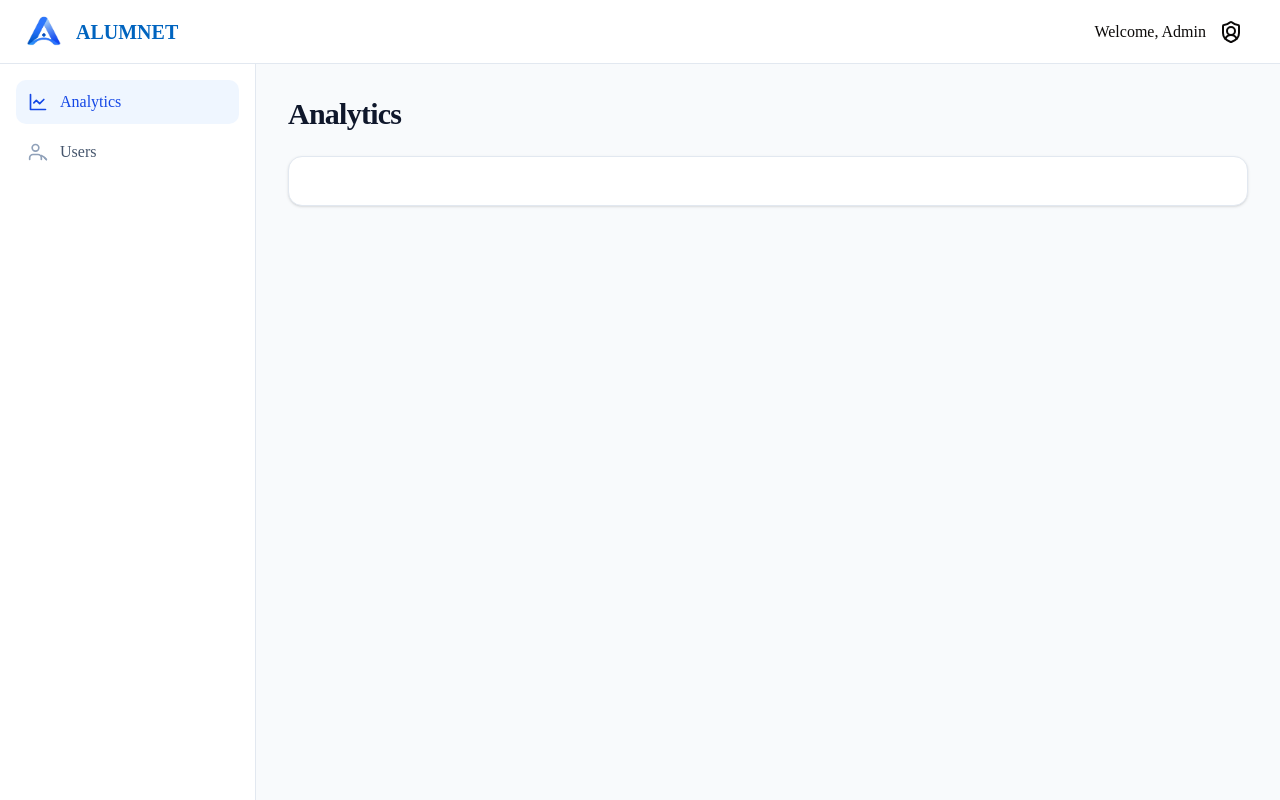
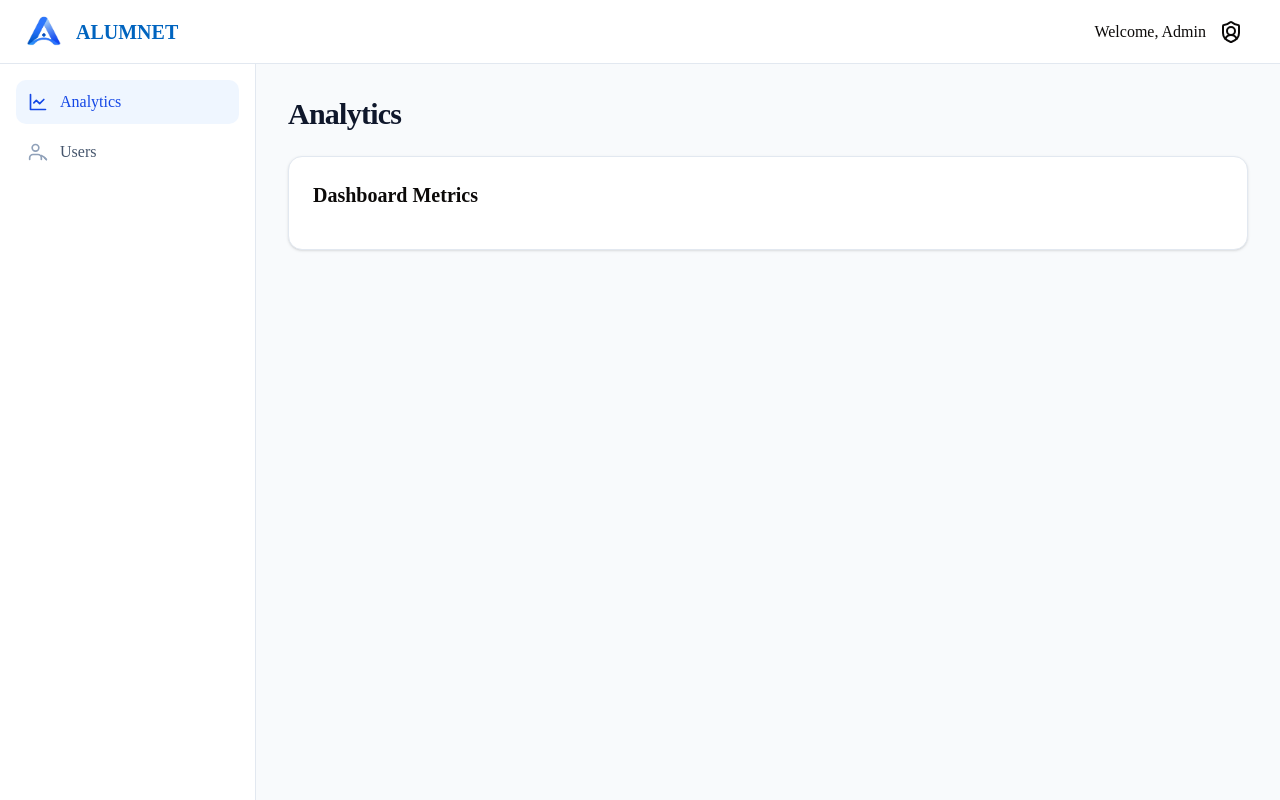
Before and after one commit to j-shifat-18/ALUMNET, a Next.js app in the folder code/frontend/: page /dashboard in a window 1280 px wide. Built offline with nearby package versions, Linux system fonts and the light colour scheme; no server answers.

Commit message:
frontend: added component placeholders

```diff
--- a/code/frontend/src/ui/AdminDashboard/AdminDashboard.jsx
+++ b/code/frontend/src/ui/AdminDashboard/AdminDashboard.jsx
@@ -19,6 +19,18 @@ const UsersIcon = ({
     <path d="m22 21-2-2" />
     <path d="M16 16.28A13.84 13.84 0 0 1 22 21" />
   </svg>;
+
+const AnalyticsContent = () => (
+  <div>
+    <h3 className="text-xl font-semibold mb-4">Dashboard Metrics</h3>
+  </div>
+);
+
+const UsersContent = () => (
+  <div>
+    <h3 className="text-xl font-semibold mb-4">User Management</h3>
+  </div>
+);
 
 export default function VerticalTabs({ tabs, className }) {
   const [activeTab, setActiveTab] = useState(tabs[0].id);
@@ -77,9 +89,7 @@ export default function VerticalTabs({ tabs, className }) {
                     {tab.title}
                   </h2>
                   <div className="rounded-xl border border-slate-200 bg-white p-6 shadow-sm dark:border-slate-800 dark:bg-black">
-                    <p className="text-lg leading-relaxed text-slate-600 dark:text-slate-300">
-                      {tab.content}
-                    </p>
+                    {tab.component ? <tab.component /> : <p className="text-lg leading-relaxed text-slate-600 dark:text-slate-300">{tab.content}</p>}
                   </div>
                 </motion.div>
               );
@@ -92,14 +102,19 @@ export default function VerticalTabs({ tabs, className }) {
 }
 
 export function AdminDashboard() {
-  const tabs = [{
+  const tabs = [
+    {
       id: "analytics",
       title: "Analytics",
       icon: AnalyticsIcon,
-  }, {
+      component: AnalyticsContent
+    },
+    {
       id: "users",
       title: "Users",
       icon: UsersIcon,
-  }];
+      component: UsersContent
+    }
+  ];
   return <VerticalTabs tabs={tabs} />;
 }
```
Lines whose indentation alone changed are shown as unchanged.
